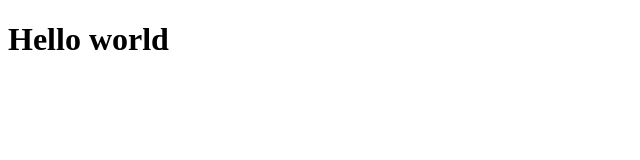
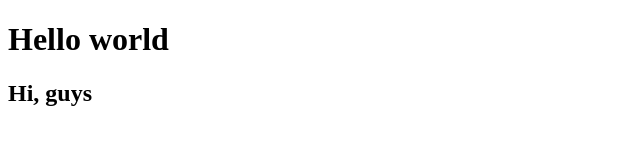
Before and after one commit to yaroslavzelenyi/project, a plain HTML site: page index.html in a window 1280 px wide. Shown: the whole page, without its empty margins (0-640 px from the left). Drawn offline with Linux system fonts and the light colour scheme.

Commit message:
index.html mode

```diff
--- a/index.html
+++ b/index.html
@@ -8,5 +8,6 @@
 </head>
 <body>
     <h1>Hello world</h1>
+    <h2>Hi, guys</h2>
 </body>
 </html>
```
